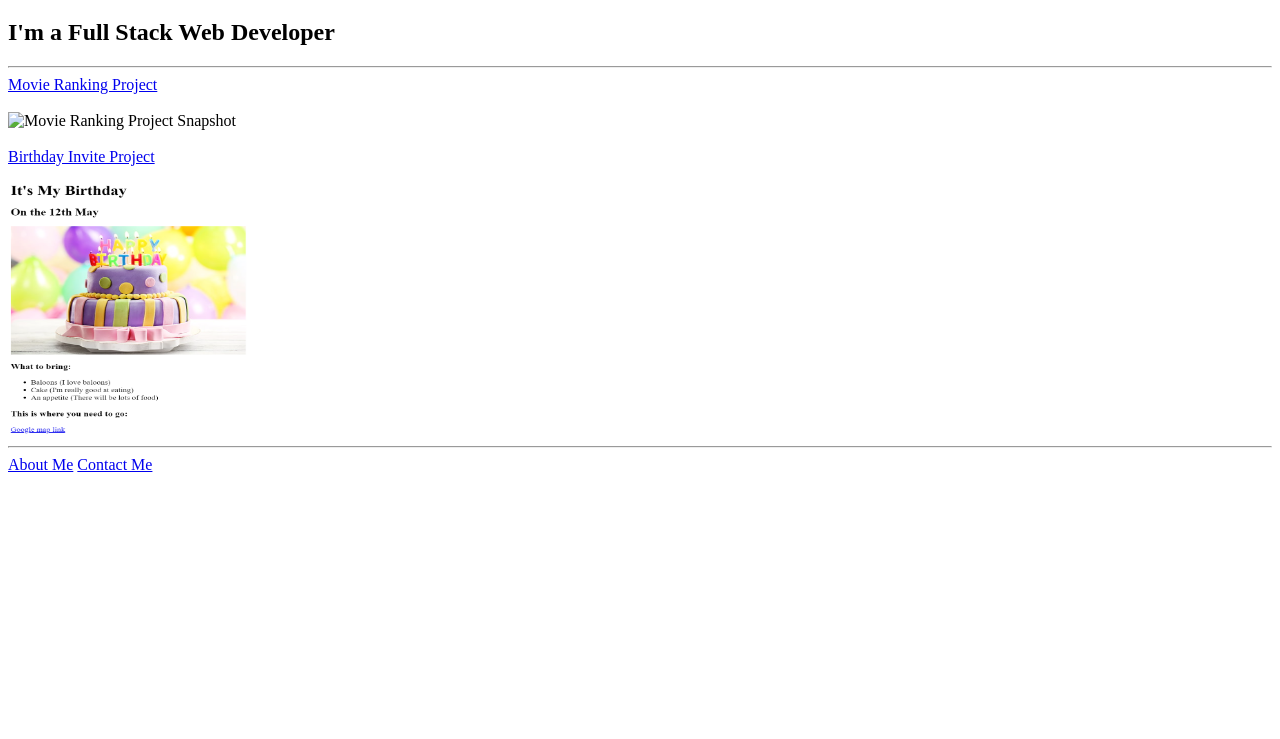
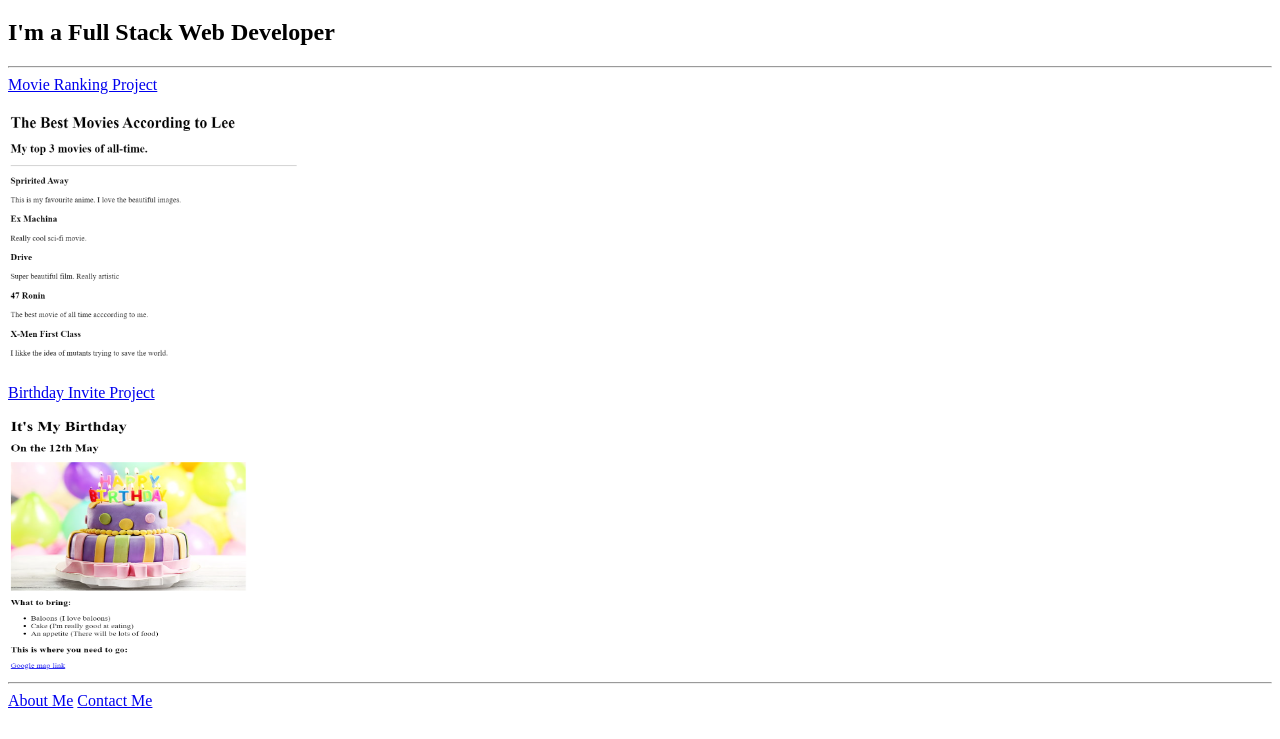
Before and after one commit to OlefileMamorare/html-portfolio, a plain HTML site: page index.html in a window 1280 px wide. Shown: the part 61-800 px from the top of the page. Drawn offline with Linux system fonts and the light colour scheme.

Commit message:
Update index.html

```diff
--- a/index.html
+++ b/index.html
@@ -30,7 +30,7 @@ https://developer.mozilla.org/en-US/docs/Web/HTML/Element/img#attr-height -->
 
     <a href="./public/movie_ranking.html">Movie Ranking Project</a> <br><br>
 
-    <img src="./assets/images/movie_ranking.png/" height="250" width="290" alt="Movie Ranking Project Snapshot"/> <br><br>
+    <img src="./assets/images/movie_ranking.png" height="250" width="290" alt="Movie Ranking Project Snapshot"/> <br><br>
 
     <a href="./public/birthday_invite.html">Birthday Invite Project</a> <br><br>
 
```
